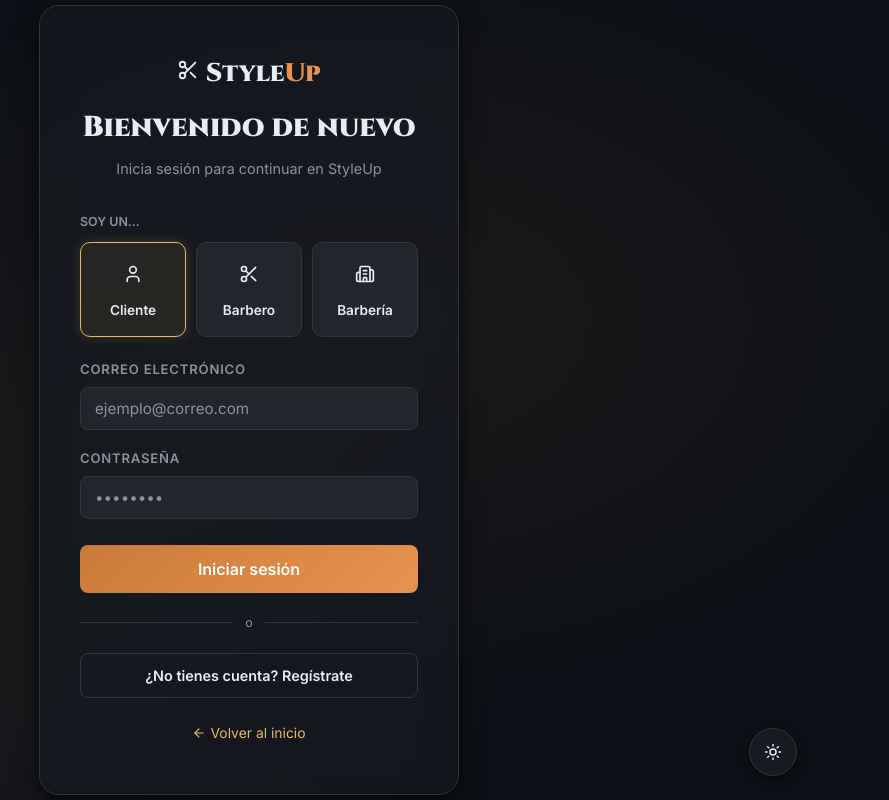
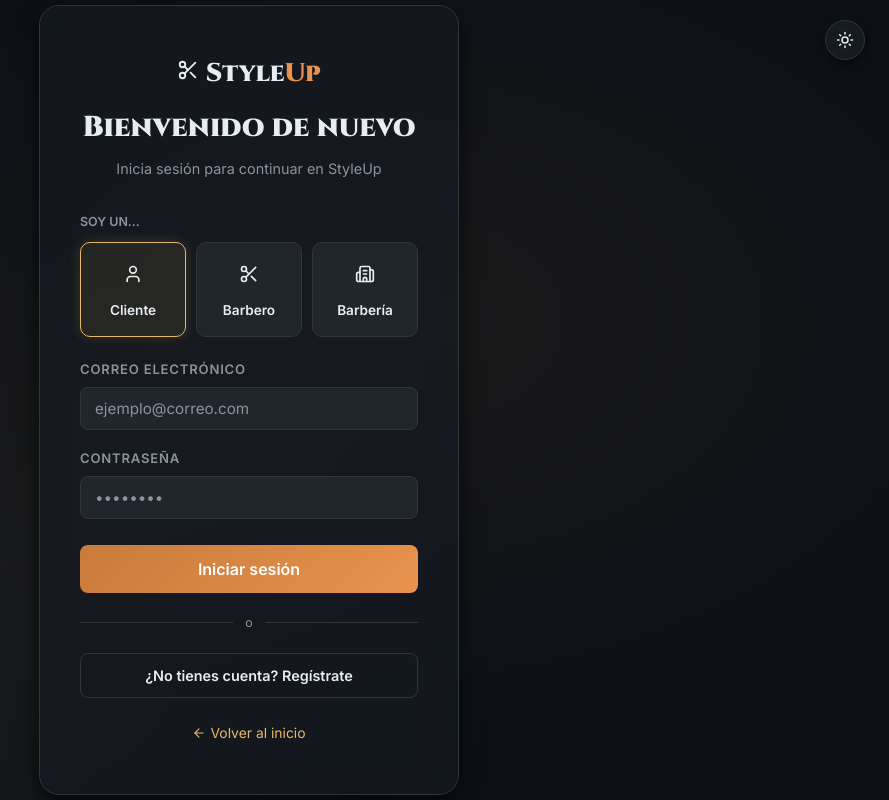
Before and after one commit to j4gg-0531/styleup-react, a React (Vite) app: page /login in a window 1280 px wide. Shown: the whole page, without its empty margins (391-1280 px from the left). Built offline with nearby package versions, Linux system fonts and the light colour scheme.

Commit message:
feat: mover ThemeToggle al sidebar y agregar variant para páginas públicas

```diff
--- a/src/App.jsx
+++ b/src/App.jsx
@@ -34,7 +34,6 @@ import ServiciosBarberia from './pages/barberia/ServiciosBarberia';
 import OfertasBarbero from './pages/barbero/OfertasBarbero';
 import MiHojaDeVida from './pages/barbero/MiHojaDeVida';
 import ChatFlotante from './components/chat/ChatFlotante.jsx';
-import ThemeToggle from './components/ui/ThemeToggle.jsx';
 import PerfilBarberoAdmin from './pages/barberia/PerfilBarberoAdmin';
 import Notificaciones from './pages/Notificaciones';
 
@@ -144,7 +143,6 @@ export default function App() {
                 <Route path="*" element={<Navigate to="/" replace />} />
               </Routes>
               <ChatFlotante />
-              <ThemeToggle />
               <ToastContainer />
             </BrowserRouter>
             </ChatFlotanteProvider>
--- a/src/components/layout/Sidebar.jsx
+++ b/src/components/layout/Sidebar.jsx
@@ -1,6 +1,6 @@
 import { useState, useEffect } from 'react';
 import { useNavigate, useLocation } from 'react-router-dom';
-import { LogOut } from 'lucide-react';
+import { LogOut, Sun, Moon } from 'lucide-react';
 import { useAuth } from '../../context/useAuth.js';
 import { useNotificaciones } from '../../context/useNotificaciones.js';
 
@@ -11,6 +11,15 @@ export default function Sidebar({ avatar, badge, badgeClass = 'badge-cobre', nav
   const navigate = useNavigate();
   const location = useLocation();
   const [expandido, setExpandido] = useState(_expandido);
+
+  const [tema, setTema] = useState(() => localStorage.getItem('styleup_theme') || 'dark');
+
+  useEffect(() => {
+    document.documentElement.setAttribute('data-theme', tema);
+    localStorage.setItem('styleup_theme', tema);
+  }, [tema]);
+
+  const toggleTema = () => setTema((prev) => (prev === 'dark' ? 'light' : 'dark'));
 
   const { notificaciones, noLeidas, cargarNotificaciones } = useNotificaciones();
 
@@ -70,6 +79,10 @@ export default function Sidebar({ avatar, badge, badgeClass = 'badge-cobre', nav
       </nav>
 
       <div className="sidebar-footer">
+        <button className="btn btn-ghost btn-sm btn-block" onClick={toggleTema}>
+          {tema === 'dark' ? <Sun size={16} /> : <Moon size={16} />}
+          <span>{tema === 'dark' ? 'Modo claro' : 'Modo oscuro'}</span>
+        </button>
         <button className="btn btn-ghost btn-sm btn-block" onClick={() => {_expandido = false; logout();}}>
           <LogOut size={16} />
           <span>Cerrar sesión</span>
--- a/src/components/ui/ThemeToggle.jsx
+++ b/src/components/ui/ThemeToggle.jsx
@@ -1,10 +1,9 @@
 import { useState, useEffect } from 'react';
 import { Sun, Moon } from 'lucide-react';
 
-const getTheme = () => localStorage.getItem('styleup_theme') || 'dark';
-
-export default function ThemeToggle() {
-  const [tema, setTema] = useState(getTheme);
+// ── Hook ──
+export function useTheme() {
+  const [tema, setTema] = useState(() => localStorage.getItem('styleup_theme') || 'dark');
 
   useEffect(() => {
     document.documentElement.setAttribute('data-theme', tema);
@@ -13,10 +12,48 @@ export default function ThemeToggle() {
 
   const toggleTema = () => setTema((prev) => (prev === 'dark' ? 'light' : 'dark'));
 
+  return { tema, toggleTema };
+}
+
+// ── Componente visual con variant ──
+export default function ThemeToggle({ variant = 'floating' }) {
+  const { tema, toggleTema } = useTheme();
+
+  const floatingStyle = {
+    position: 'fixed',
+    top: 20,
+    right: 24,
+    zIndex: 999,
+    width: 40, height: 40,
+    borderRadius: '50%',
+    border: '1.5px solid var(--border)',
+    background: 'var(--surface)',
+    color: 'var(--text)',
+    cursor: 'pointer',
+    display: 'flex',
+    alignItems: 'center',
+    justifyContent: 'center',
+    boxShadow: 'var(--shadow-md)',
+    transition: 'all var(--transition)',
+  };
+
+  const navbarStyle = {
+    background: 'transparent',
+    border: '1.5px solid var(--border)',
+    borderRadius: 8,
+    padding: 8,
+    color: 'var(--text)',
+    cursor: 'pointer',
+    display: 'flex',
+    alignItems: 'center',
+    justifyContent: 'center',
+    transition: 'all var(--transition)',
+  };
+
   return (
     <button
       onClick={toggleTema}
-      className="theme-toggle"
+      style={variant === 'floating' ? floatingStyle : navbarStyle}
       aria-label={tema === 'dark' ? 'Cambiar a modo claro' : 'Cambiar a modo oscuro'}
     >
       {tema === 'dark' ? <Sun size={18} /> : <Moon size={18} />}
--- a/src/index.css
+++ b/src/index.css
@@ -347,7 +347,13 @@ select.form-control option { background: var(--surface2); }
 .sidebar.expanded .spec-badge { opacity: 1; }
 
 /* ── MAIN CONTENT ── */
-.main-content { flex: 1; padding: 32px; overflow-y: auto; transition: margin-left 0.35s cubic-bezier(0.4, 0, 0.2, 1); }
+.main-content {
+  flex: 1;
+  padding: 32px;
+  padding-bottom: 80px;
+  overflow-y: auto;
+  transition: margin-left 0.35s cubic-bezier(0.4, 0, 0.2, 1);
+}
 .page-header { margin-bottom: 28px; }
 .page-title { font-size: 1.8rem; font-weight: 900; }
 .page-subtitle { color: var(--muted); font-size: 0.9rem; margin-top: 4px; }
--- a/src/pages/Landing.jsx
+++ b/src/pages/Landing.jsx
@@ -1,5 +1,6 @@
 import { Link } from 'react-router-dom';
 import { Scissors, Calendar, User, Building2, Clock } from 'lucide-react';
+import ThemeToggle from '../components/ui/ThemeToggle.jsx';
 
 function RolSection({ titulo, desc, imagen, children, invertido }) {
   return (
@@ -52,6 +53,7 @@ export default function Landing() {
           <Scissors size={20} /> Style<span style={{ color: 'var(--cobre-light)' }}>Up</span>
         </div>
         <div className="navbar-links">
+          <ThemeToggle variant="navbar" />
           <Link to="/login" className="btn btn-outline btn-sm">Iniciar sesión</Link>
           <Link to="/registro" className="btn btn-primary btn-sm">Crear cuenta</Link>
         </div>
--- a/src/pages/Login.jsx
+++ b/src/pages/Login.jsx
@@ -2,6 +2,7 @@ import { useState } from 'react';
 import { Link, useNavigate } from 'react-router-dom';
 import { User, Scissors, Building2, ArrowLeft } from 'lucide-react';
 import { useAuth } from '../context/useAuth.js'
+import ThemeToggle from '../components/ui/ThemeToggle.jsx';
 
 export default function Login() {
   const [rol, setRol] = useState('cliente');
@@ -29,6 +30,7 @@ export default function Login() {
 
   return (
     <div className="login-page">
+      <ThemeToggle variant="floating" />
       <div className="login-wrap">
         <div className="login-panel-right">
           <div className="login-brand" style={{ textAlign: 'center', marginBottom: 10 }}>
--- a/src/pages/Registro.jsx
+++ b/src/pages/Registro.jsx
@@ -3,6 +3,7 @@ import { Link, useNavigate } from 'react-router-dom';
 import { User, Scissors, Building2, ArrowLeft, CheckCircle } from 'lucide-react';
 import { useAuth } from '../context/useAuth.js'
 import SelectorUbicacion from '../components/SelectorUbicacion.jsx';
+import ThemeToggle from '../components/ui/ThemeToggle.jsx';
 import 'leaflet/dist/leaflet.css';
 
 export default function Registro() {
@@ -25,6 +26,7 @@ export default function Registro() {
 
   return (
     <div className="registro-page">
+      <ThemeToggle variant="floating" />
       <div className="reg-wrap">
         <div className="reg-header">
           <div className="reg-logo" style={{ display: 'flex', alignItems: 'center', gap: 6, justifyContent: 'center' }}><Scissors size={22} /> Style<span style={{ color: 'var(--cobre-light)' }}>Up</span></div>
```
